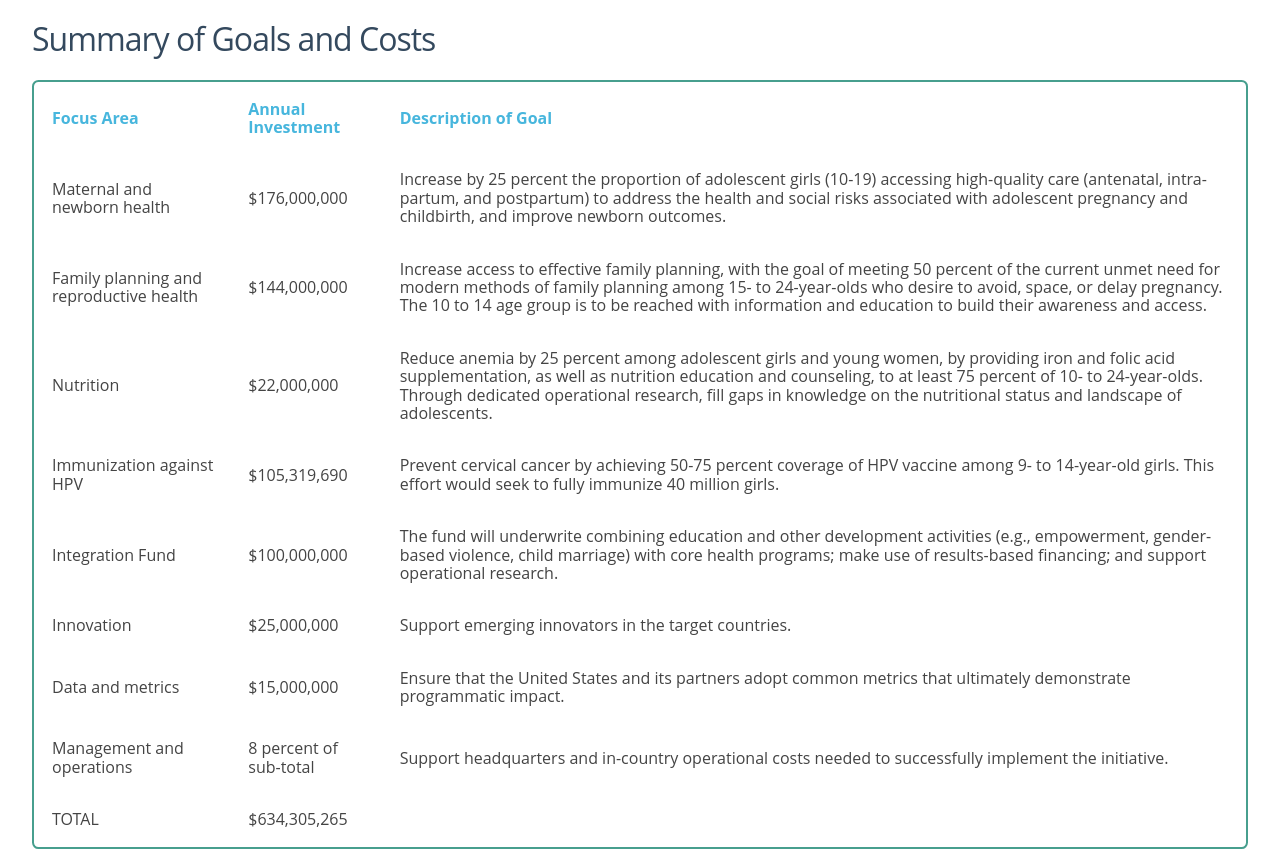
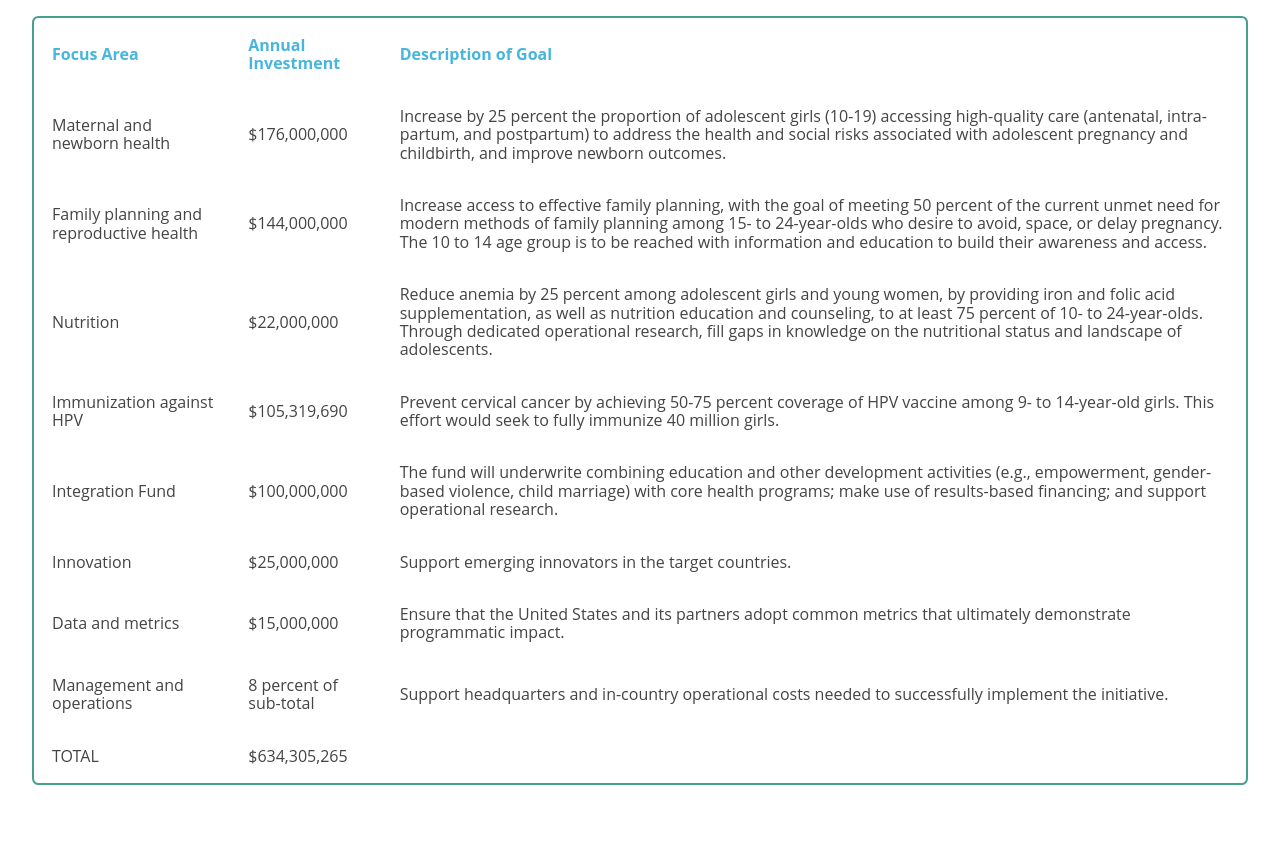
Before and after one commit to willahine/vision2017, a plain HTML site: page interactives/responsive-table/index.html in a window 1280 px wide. After the commit the page ends 801 px from the top, so only its background shows below. Drawn offline with nearby package versions, Linux system fonts and the light colour scheme.

Commit message:
remove h1 on table

```diff
--- a/interactives/responsive-table/css/style.css
+++ b/interactives/responsive-table/css/style.css
@@ -53,11 +53,6 @@ body {
   text-rendering: optimizeLegibility;
 }
 
-h1 {
-  font-weight: normal;
-  letter-spacing: -1px;
-  color: #34495E;
-}
 
 .rwd-table {
   border: 2px solid #479f8e;
--- a/interactives/responsive-table/index.html
+++ b/interactives/responsive-table/index.html
@@ -14,7 +14,6 @@
 </head>
 
 <body>
-  <h1>Summary of Goals and Costs</h1>
 <table class="rwd-table">
   <tr>
     <th>Focus Area</th>
```
